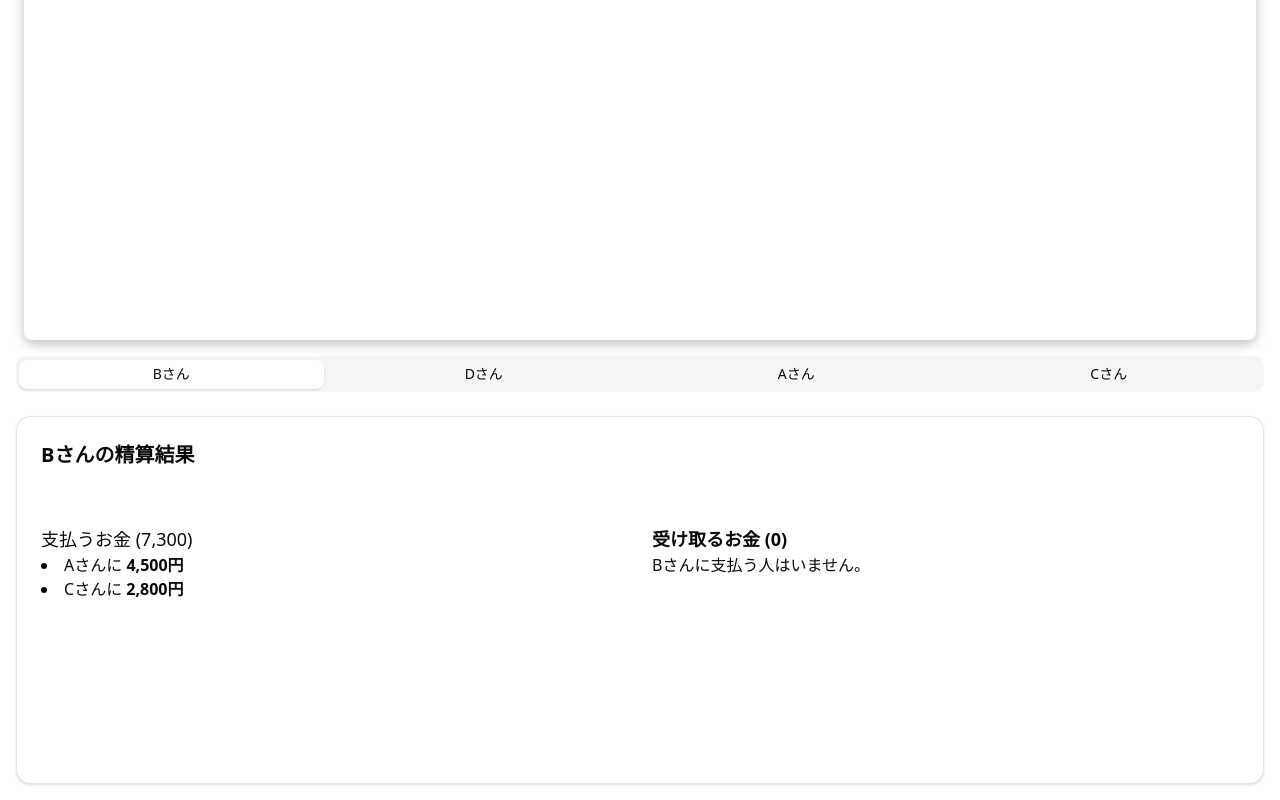
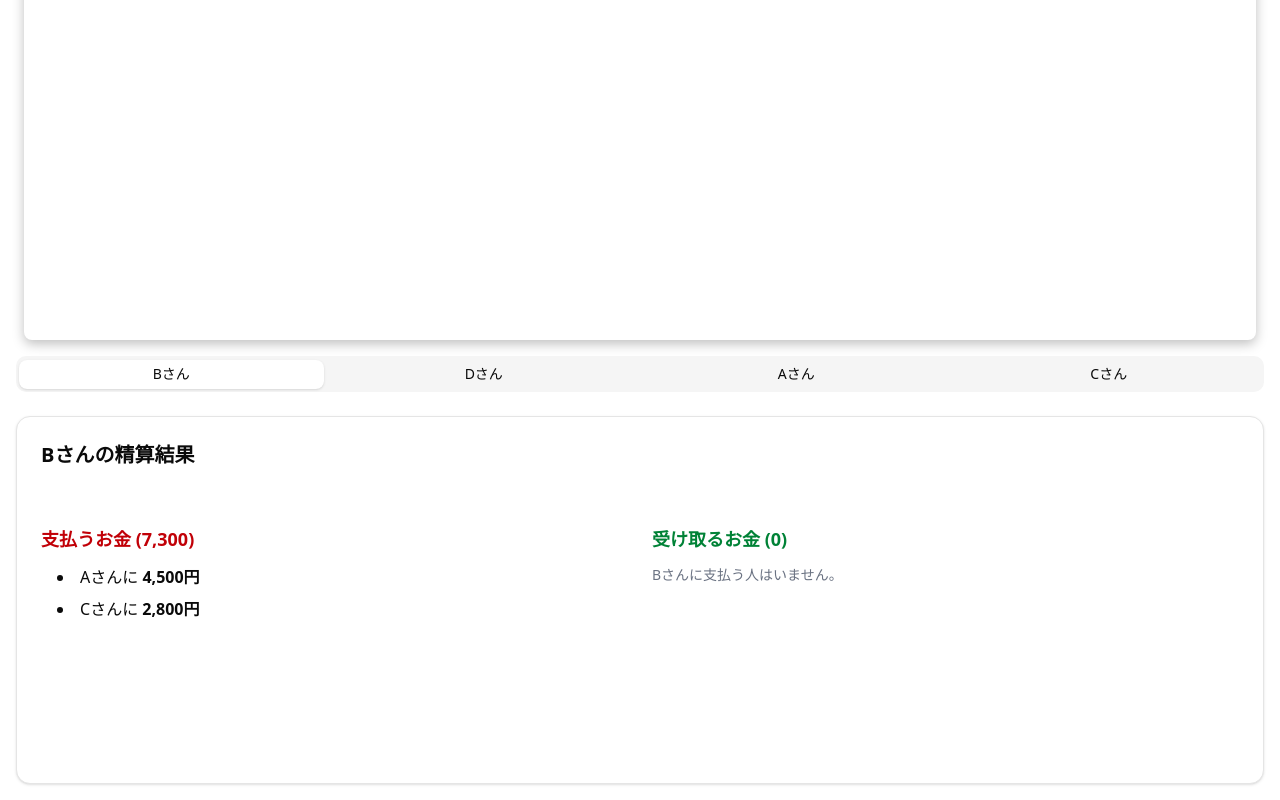
Before and after one commit to u-hossy/project-experiment, a React (Vite) app in the folder frontend/: page / in a window 1280 px wide. Shown: the part 2362-3162 px from the top of the page. Built offline with nearby package versions, Linux system fonts and the light colour scheme; data requests are answered from the project's data file.

Commit message:
feature/add-result

```diff
--- a/frontend/src/App.tsx
+++ b/frontend/src/App.tsx
@@ -1,8 +1,8 @@
+import BillingTabList from "./components/BillingTabList";
 import Result from "./components/ExampleResultTab";
 import Header from "./components/Header";
 import MemberList from "./components/MemberList";
 import PaymentNetwork from "./components/NetworkGraph";
-import BillingTabList from "./components/BillingTabList";
 import { datas } from "./tmp/tmp_datas";
 
 function App() {
--- a/frontend/src/components/ResultDetailCard.tsx
+++ b/frontend/src/components/ResultDetailCard.tsx
@@ -29,29 +29,28 @@ interface ResultDetailCardProps {
 
 export default function ResultDetailCard({ person }: ResultDetailCardProps) {
   const payments = sampleResult.filter((result) => result.from === person); // 支払うお金 (送金)
-  const receipts = sampleResult.filter((result) => result.to === person);   // 受け取るお金 (受取)
+  const receipts = sampleResult.filter((result) => result.to === person); // 受け取るお金 (受取)
 
   const totalPayment = payments.reduce((sum, item) => sum + item.amount, 0);
   const totalReceipt = receipts.reduce((sum, item) => sum + item.amount, 0);
 
-
   return (
     <Card className="mt-4">
       <CardHeader className="pb-2">
-        <CardTitle className="text-xl">
-            {person}さんの精算結果
-        </CardTitle>
+        <CardTitle className="text-xl">{person}さんの精算結果</CardTitle>
       </CardHeader>
 
-      <CardContent className="flex **h-full min-h-[250px] items-start** gap-6 px-6 py-4">
+      {/* 46行目のクラス順序を修正: h-full, items-start, flex, min-h-[250px], gap-6, px-6, py-4 */}
+      <CardContent className="h-full items-start flex min-h-[250px] gap-6 px-6 py-4">
 
         {/* 自分が支払う項目 (左側) */}
         <div className="flex-1">
-          <h3 className="**mb-3 font-semibold** text-lg **text-red-700**">
+          {/* 50行目のクラス順序を修正: mb-3, text-red-700, font-semibold, text-lg */}
+          <h3 className="mb-3 text-red-700 font-semibold text-lg">
             支払うお金 ({formatCurrency(totalPayment)})
           </h3>
           {payments.length > 0 ? (
-            <ul className="**ml-4 list-inside list-disc space-y-2**">
+            <ul className="ml-4 list-inside list-disc space-y-2">
               {payments.map((item, index) => (
                 <li key={index}>
                   {item.to}さんに{" "}
@@ -62,7 +61,7 @@ export default function ResultDetailCard({ person }: ResultDetailCardProps) {
               ))}
             </ul>
           ) : (
-            <p className="**text-gray-500 text-sm**">
+            <p className="text-gray-500 text-sm">
             {person}さんが支払うお金はありません。
             </p>
           )}
@@ -71,11 +70,11 @@ export default function ResultDetailCard({ person }: ResultDetailCardProps) {
 
         {/* 自分が受け取る項目 (右側) */}
         <div className="flex-1">
-          <h3 className="**mb-3 font-semibold text-green-700** text-lg">
+          <h3 className="mb-3 font-semibold text-green-700 text-lg">
             受け取るお金 ({formatCurrency(totalReceipt)})
           </h3>
           {receipts.length > 0 ? (
-            <ul className="**ml-4 list-inside list-disc space-y-2**">
+            <ul className="ml-4 list-inside list-disc space-y-2">
               {receipts.map((item, index) => (
                 <li key={index}>
                   {item.from}さんから{" "}
@@ -86,7 +85,7 @@ export default function ResultDetailCard({ person }: ResultDetailCardProps) {
               ))}
             </ul>
           ) : (
-            <p className="**text-gray-500 text-sm**">
+            <p className="text-gray-500 text-sm">
             {person}さんに支払う人はいません。
             </p>
           )}
```
